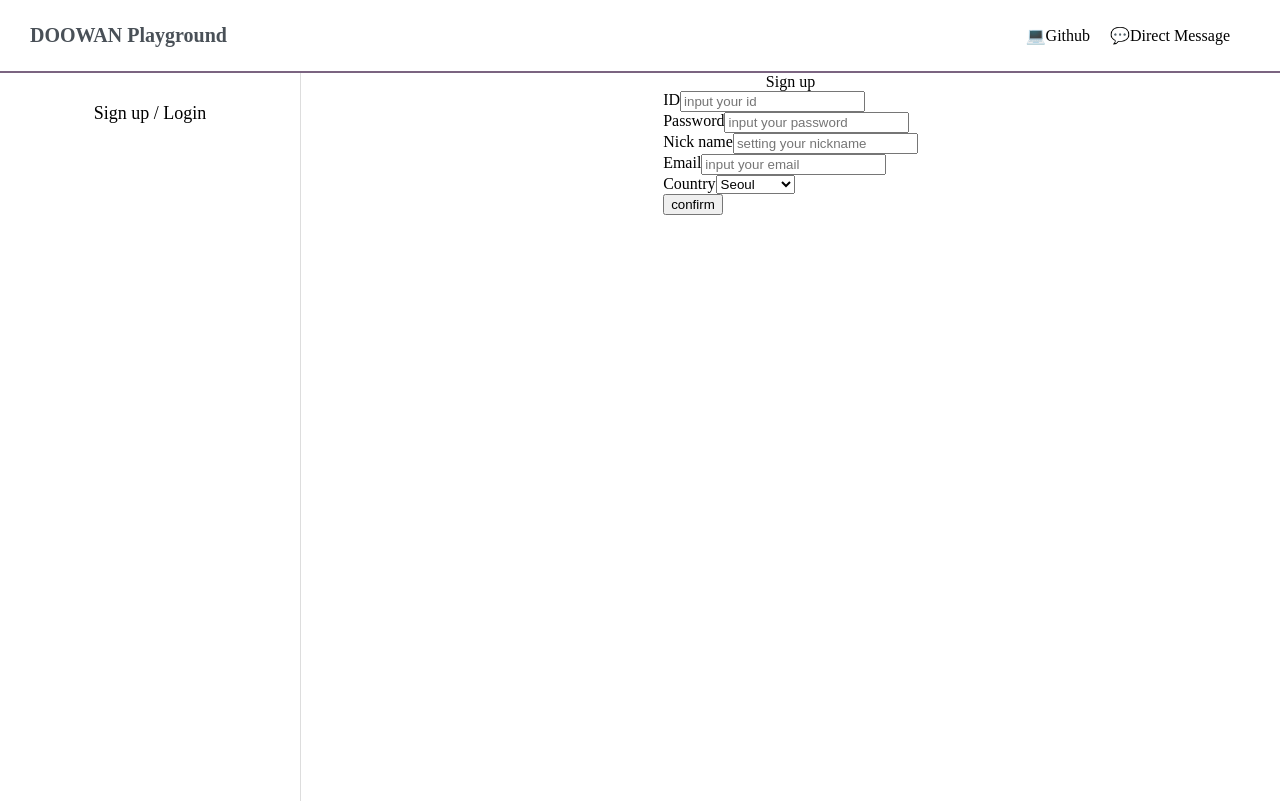
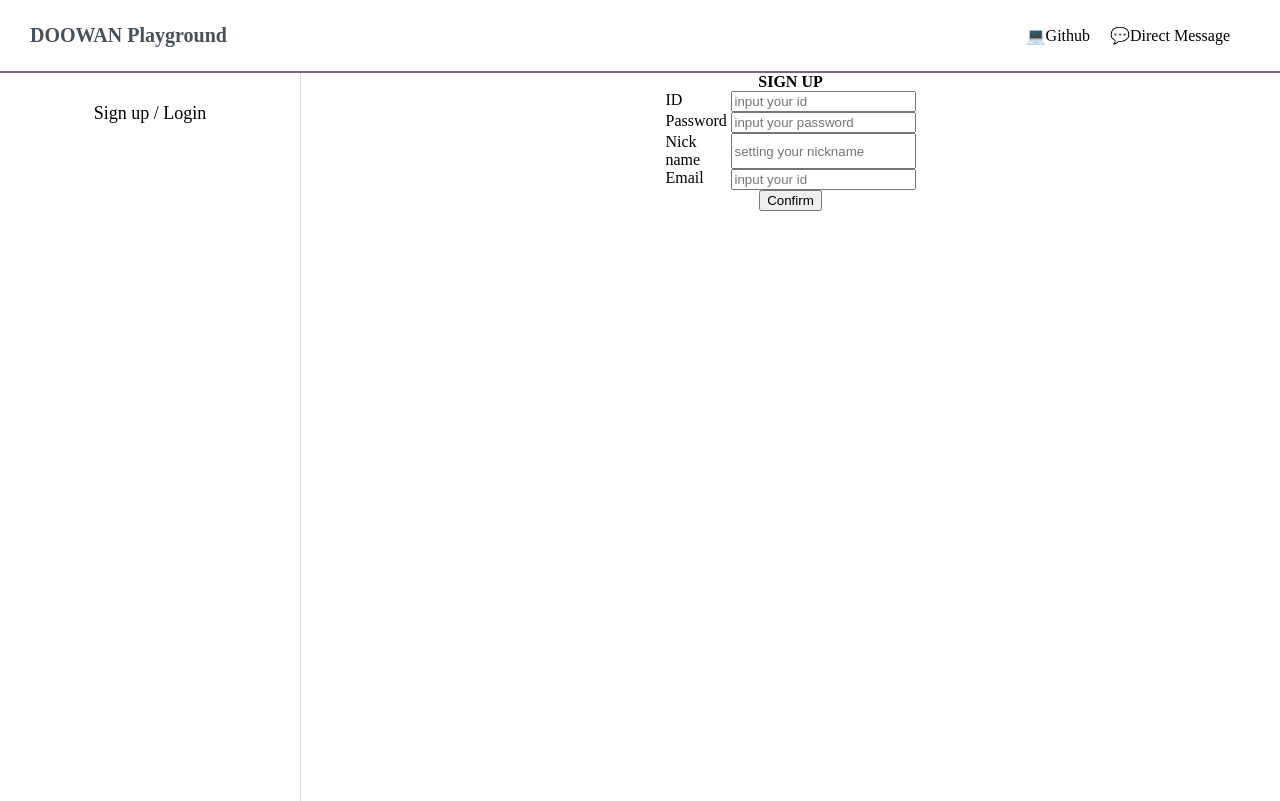
Before and after one commit to doowankim/functions_zip, a React (Create React App) app: page /signup in a window 1280 px wide. Built offline with nearby package versions, Linux system fonts and the light colour scheme.

Commit message:
[ADD]: Button & Input Component Module

```diff
--- /dev/null
+++ b/src/components/common/Button/index.tsx
@@ -0,0 +1,31 @@
+import React from 'react';
+import styled from 'styled-components';
+
+interface buttonProps {
+  text: string;
+  submit?: boolean;
+  type?: 'button' | 'submit' | 'reset' | undefined;
+  onClick?: () => void;
+  width?: number;
+  height?: number;
+}
+
+const Button = (props: buttonProps) => {
+  return (
+    <Container>
+      <button
+        style={{ width: `${props.width}px`, height: `${props.height}px` }}
+        type={props.type ? props.type : 'button'}
+        onClick={props.onClick}
+      >
+        {props.text}
+      </button>
+    </Container>
+  );
+};
+
+const Container = styled.div`
+  text-align: center;
+`;
+
+export default Button;
--- /dev/null
+++ b/src/components/common/Input/index.tsx
@@ -0,0 +1,32 @@
+import React from 'react';
+import * as S from './styles';
+
+interface inputProps {
+  label?: string;
+  width?: number;
+  height?: number;
+
+  name?: string;
+  placeholder?: string;
+  onChange: (e: React.ChangeEvent<HTMLInputElement>) => void;
+  value: any;
+}
+
+const Input = (props: inputProps) => {
+  return (
+    <S.Container>
+      <S.Wrapper>
+        <div>{props.label}</div>
+        <input
+          style={{ width: `${props.width}px`, height: `${props.height}px` }}
+          name={props.name}
+          placeholder={props.placeholder}
+          onChange={props.onChange}
+          value={props.value}
+        />
+      </S.Wrapper>
+    </S.Container>
+  );
+};
+
+export default Input;
--- /dev/null
+++ b/src/components/common/Input/styles.tsx
@@ -0,0 +1,10 @@
+import styled from 'styled-components';
+
+export const Container = styled.div`
+  width: 250px;
+`;
+
+export const Wrapper = styled.div`
+  display: flex;
+  justify-content: space-between;
+`;
--- a/src/components/index.tsx
+++ b/src/components/index.tsx
@@ -1,2 +1,6 @@
+// common
+export { default as Input } from './common/Input';
+export { default as Button } from './common/Button';
+
 export { default as NavigatorBar } from './Navbar';
 export { default as SubMenuBar } from './SubMenuBar';
--- a/src/container/SignUp/index.tsx
+++ b/src/container/SignUp/index.tsx
@@ -1,38 +1,70 @@
-import React from 'react';
+import React, { useState, FormEvent, ChangeEvent } from 'react';
 import styled from 'styled-components';
+import { Button, Input } from '../../components';
+
+interface stateType {
+  id: string;
+  password: string;
+  nickname?: string;
+  email: string;
+  country: string;
+}
 
 const SignUp = () => {
+  const [state, setState] = useState<stateType>({
+    id: '',
+    password: '',
+    nickname: '',
+    email: '',
+    country: '',
+  });
+
+  const handleSubmit = (e: FormEvent<EventTarget>) => {
+    e.preventDefault();
+
+    console.log(state);
+  };
+
+  const handleChange = (e: ChangeEvent<HTMLInputElement>) => {
+    const { name, value } = e.target;
+
+    setState({ ...state, [name]: value });
+  };
+
   return (
     <Container>
-      <Title>Sign up</Title>
-      <form>
-        <Flexbox>
-          <div>ID</div>
-          <input placeholder="input your id" required />
-        </Flexbox>
-        <Flexbox>
-          <div>Password</div>
-          <input placeholder="input your password" required />
-        </Flexbox>
-        <Flexbox>
-          <div>Nick name</div>
-          <input placeholder="setting your nickname" />
-        </Flexbox>
-        <Flexbox>
-          <div>Email</div>
-          <input placeholder="input your email" />
-        </Flexbox>
-        <Flexbox>
-          <div>Country</div>
-          <select>
-            <option>Seoul</option>
-            <option>Gyeongki</option>
-            <option>Incheon</option>
-            <option>Busan</option>
-          </select>
-        </Flexbox>
+      <Title>sign up</Title>
+      <form onSubmit={handleSubmit}>
+        <Input
+          name="id"
+          label="ID"
+          placeholder="input your id"
+          onChange={handleChange}
+          value={state.id}
+        />
+        <Input
+          name="password"
+          label="Password"
+          placeholder="input your password"
+          onChange={handleChange}
+          value={state.password}
+        />
+        <Input
+          name="nickname"
+          label="Nick name"
+          placeholder="setting your nickname"
+          onChange={handleChange}
+          value={state.nickname}
+        />
+        <Input
+          name="email"
+          label="Email"
+          placeholder="input your id"
+          onChange={handleChange}
+          value={state.email}
+        />
+        <Button type="submit" text="Confirm" />
       </form>
-      <button>confirm</button>
     </Container>
   );
 };
@@ -43,10 +75,8 @@ const Container = styled.div`
 
 const Title = styled.div`
   text-align: center;
-`;
-
-const Flexbox = styled.div`
-  display: flex;
+  text-transform: uppercase;
+  font-weight: bold;
 `;
 
 export default SignUp;
```
